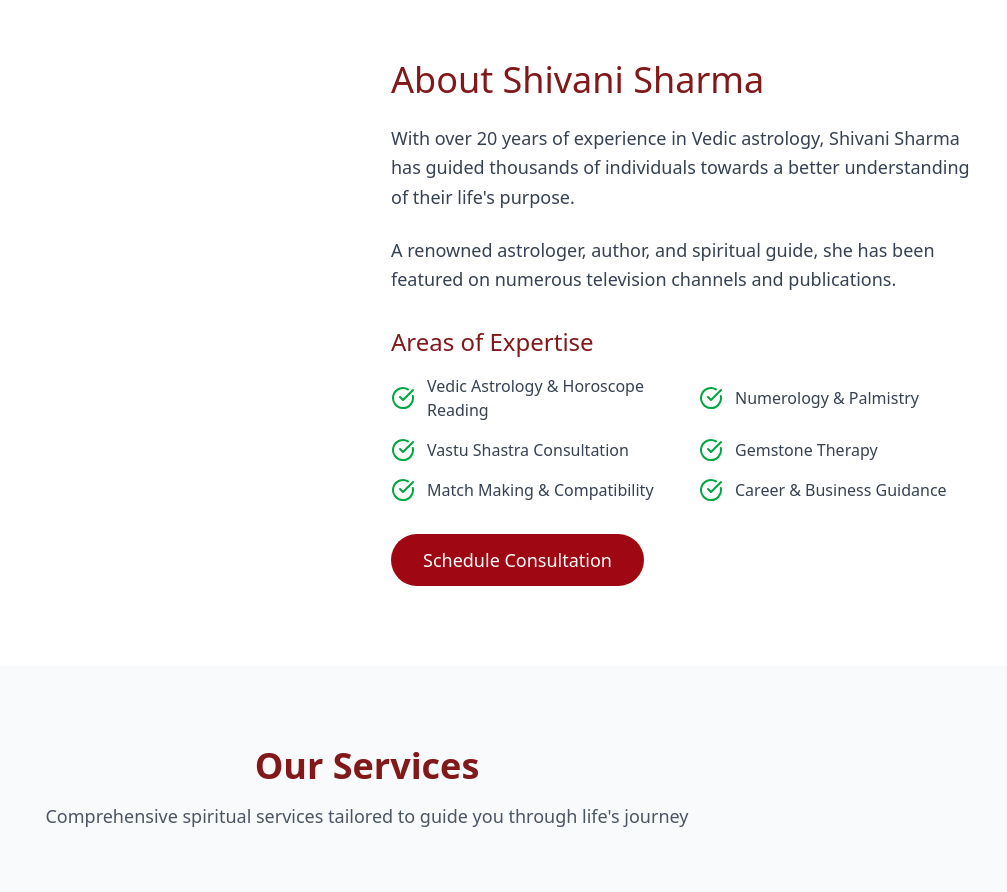
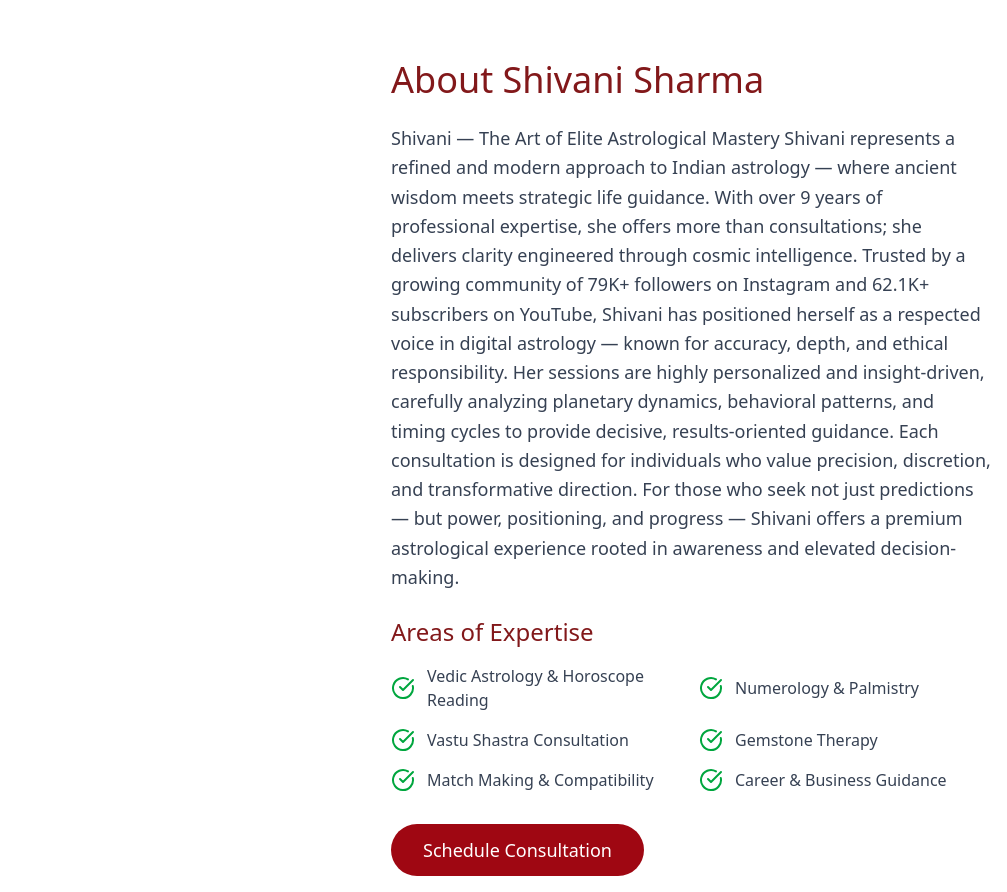
Before and after one commit to RISHIKARIR/Talkwithastroshivani, a React (Vite) app: page / in a window 1280 px wide. Shown: the part 900-1792 px from the top of the page, without its empty margins (273-1280 px from the left). Built offline with nearby package versions, Linux system fonts and the light colour scheme.

Commit message:
Update AboutSection.jsx

```diff
--- a/src/AboutSection.jsx
+++ b/src/AboutSection.jsx
@@ -28,15 +28,14 @@ export default function AboutSection() {
             </h2>
 
             <p className="text-gray-700 text-lg mb-6 leading-relaxed">
-              With over 20 years of experience in Vedic astrology, Shivani Sharma
-              has guided thousands of individuals towards a better understanding
-              of their life's purpose.
+             Shivani — The Art of Elite Astrological Mastery
+Shivani represents a refined and modern approach to Indian astrology — where ancient wisdom meets strategic life guidance. With over 9 years of professional expertise, she offers more than consultations; she delivers clarity engineered through cosmic intelligence.
+Trusted by a growing community of 79K+ followers on Instagram and 62.1K+ subscribers on YouTube, Shivani has positioned herself as a respected voice in digital astrology — known for accuracy, depth, and ethical responsibility.
+Her sessions are highly personalized and insight-driven, carefully analyzing planetary dynamics, behavioral patterns, and timing cycles to provide decisive, results-oriented guidance. Each consultation is designed for individuals who value precision, discretion, and transformative direction.
+For those who seek not just predictions — but power, positioning, and progress — Shivani offers a premium astrological experience rooted in awareness and elevated decision-making.
             </p>
 
-            <p className="text-gray-700 text-lg mb-8 leading-relaxed">
-              A renowned astrologer, author, and spiritual guide, she has been
-              featured on numerous television channels and publications.
-            </p>
+
 
             <h3 className="text-2xl mb-4 text-red-900">
               Areas of Expertise
```
